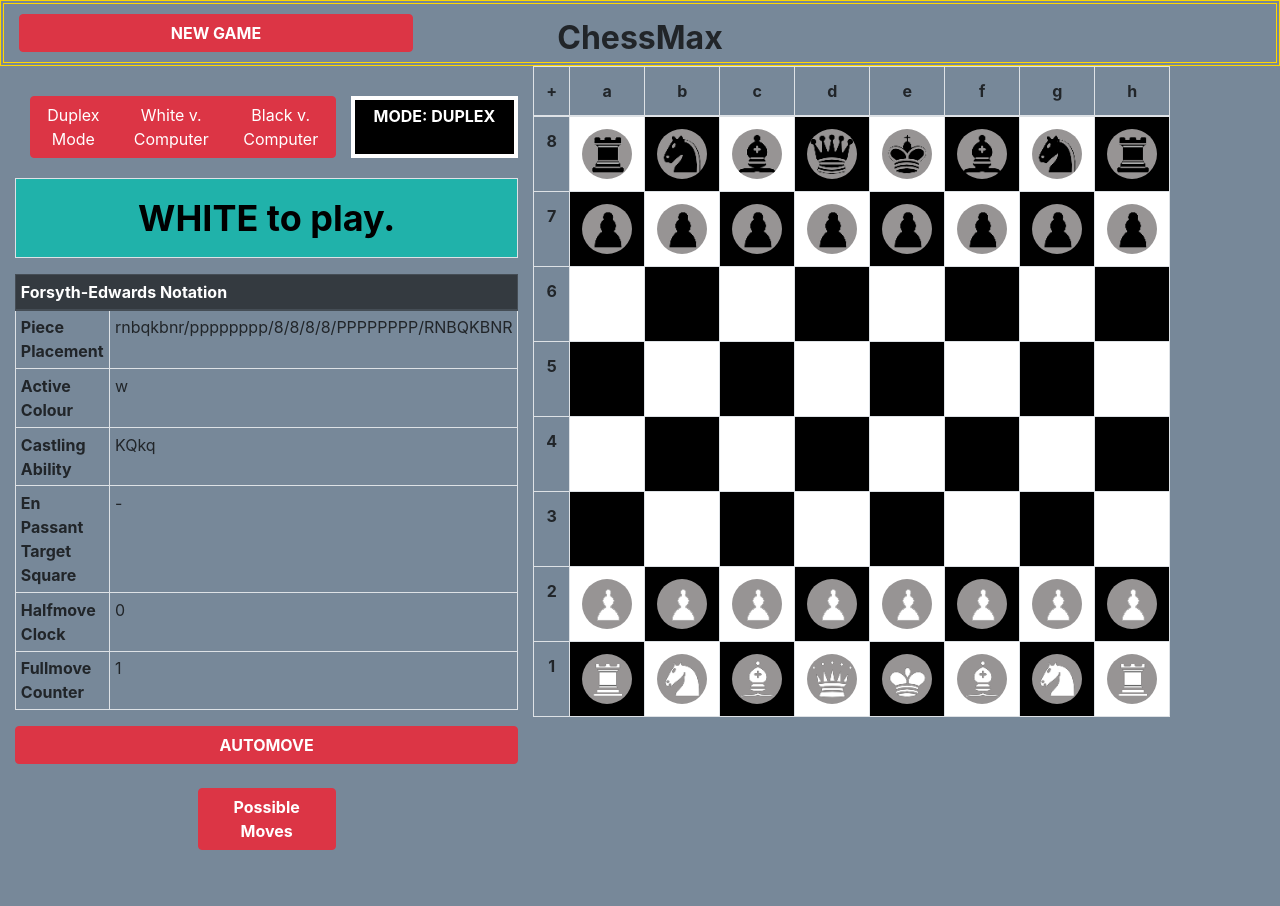
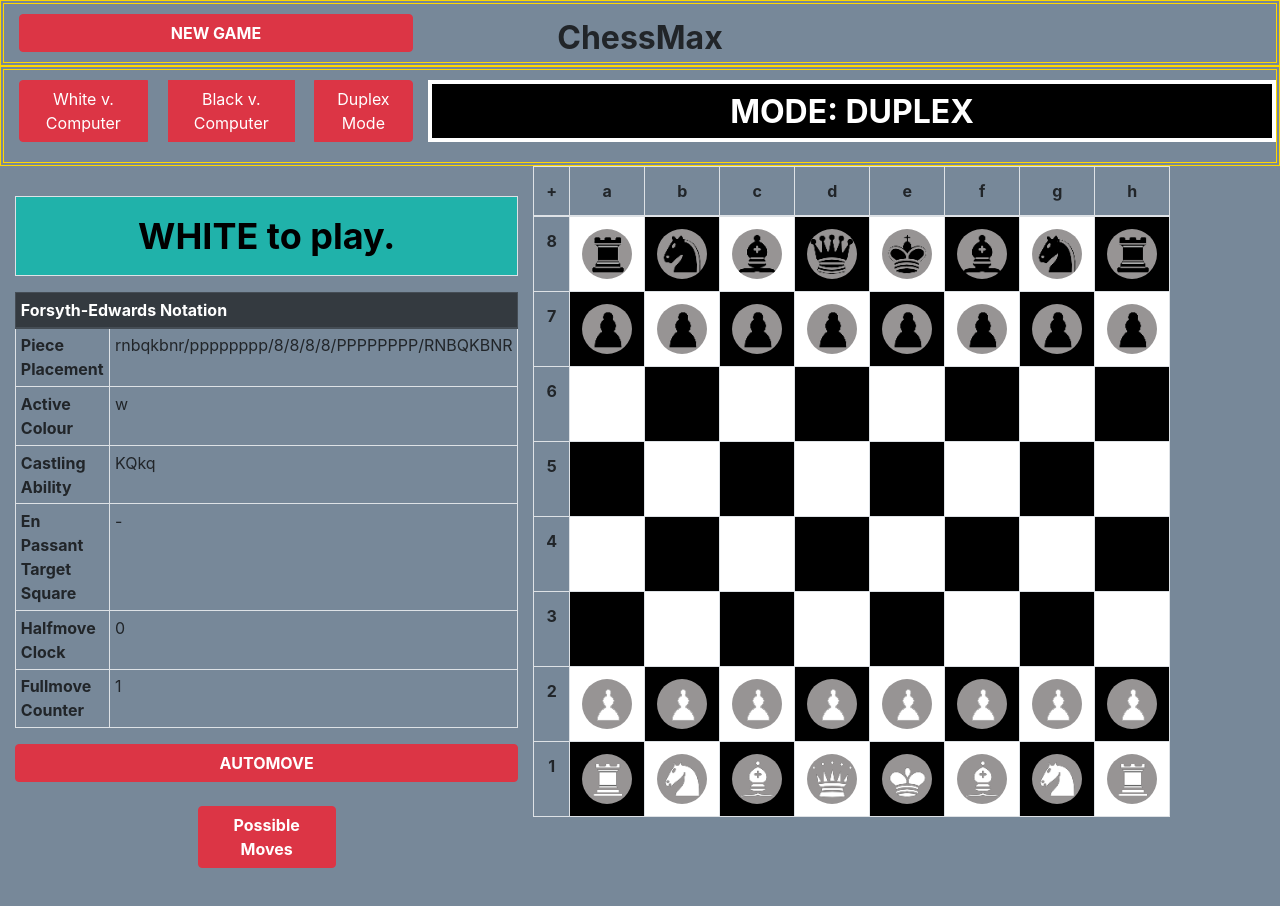
Before and after one commit to dirkjenkinz/ChessMax, a website with bundled scripts: page view/chessMax.html in a window 1280 px wide. Built offline with nearby package versions, Linux system fonts and the light colour scheme; files whose address does not match are found by name.

Commit message:
change_screen_layout

```diff
--- a/css/style.css
+++ b/css/style.css
@@ -6,13 +6,17 @@ thead th {
     position: -webkit-sticky; /* for Safari */
     position: sticky;
     top: 0;
-  }
+}
 
-  tbody th {
+tbody th {
     position: -webkit-sticky; /* for Safari */
     position: sticky;
     left: 0;
-  }
+}
+
+#m-black{
+    margin: 0 20px;
+}
 
 #to-play{
     background: lightseagreen;
--- a/view/chessMax.html
+++ b/view/chessMax.html
@@ -19,7 +19,6 @@
 
 <body>
     <div class='container-fluid'>
-
         <div class='row top'>
             <div class='col'>
                 <button type='button' class='btn btn-danger btn-block font-weight-bold' id='btn_restart'>NEW
@@ -32,21 +31,22 @@
             </div>
         </div>
 
+        <div class='row top' id='mode-select'>
+            <div class='col-md-4'>
+                <div class='btn-group btn-group-smx' role='group' id='group-select' aria-label="Mode Select">
+                    <button type='button' class='btn btn-danger btn-mode' id='m-white'>White v. Computer</button>
+                    <button type='button' class='btn btn-danger btn-mode' id='m-black'>Black v. Computer</button>
+                    <button type='button' class='btn btn-danger btn-mode' id='m-duplex'>Duplex Mode</button>
+                </div>
+            </div>
+            <div class='col' id='mode-indicator'>
+                MODE: DUPLEX
+            </div>
+        </div>
+
 
         <div class='row' id='middle'>
             <div class='col-md-5' id='left'>
-                <div class='row' id='mode-select'>
-                    <div class='col'>
-                        <div class='btn-group btn-group-smx' role='group' id='group-select' aria-label="Mode Select">
-                            <button type='button' class='btn btn-danger btn-mode' id='m-duplex'>Duplex Mode</button>
-                            <button type='button' class='btn btn-danger btn-mode' id='m-white'>White v. Computer</button>
-                            <button type='button' class='btn btn-danger btn-mode' id='m-black'>Black v. Computer</button>
-                        </div>
-                    </div>
-                    <div class='col-md-4' id='mode-indicator'>
-                        MODE: DUPLEX
-                    </div>
-                </div>
                 <div class='row' id='current-move'>
                     <table class='table table-bordered' id='table-move'>
                         <tr>
```
